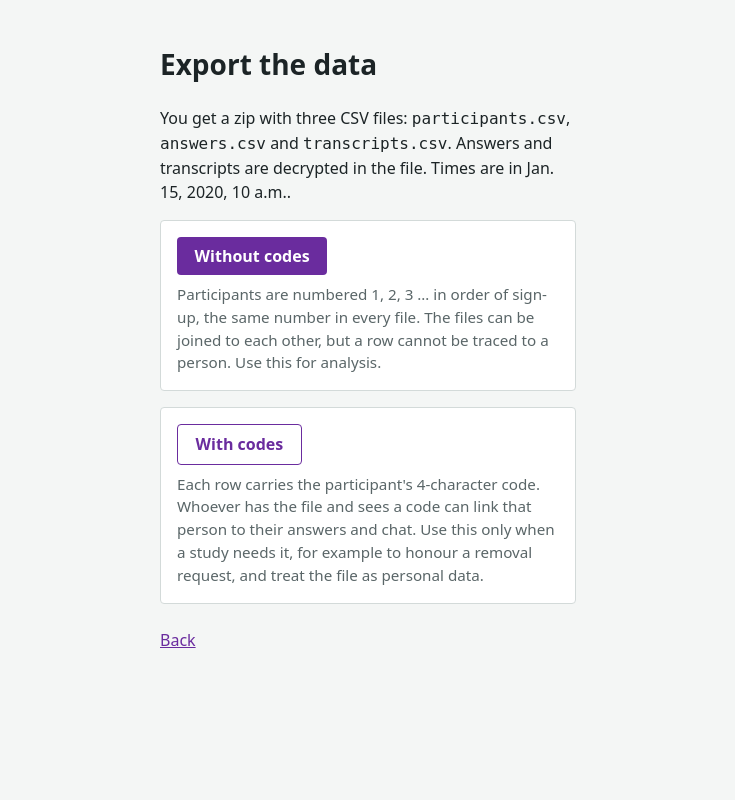
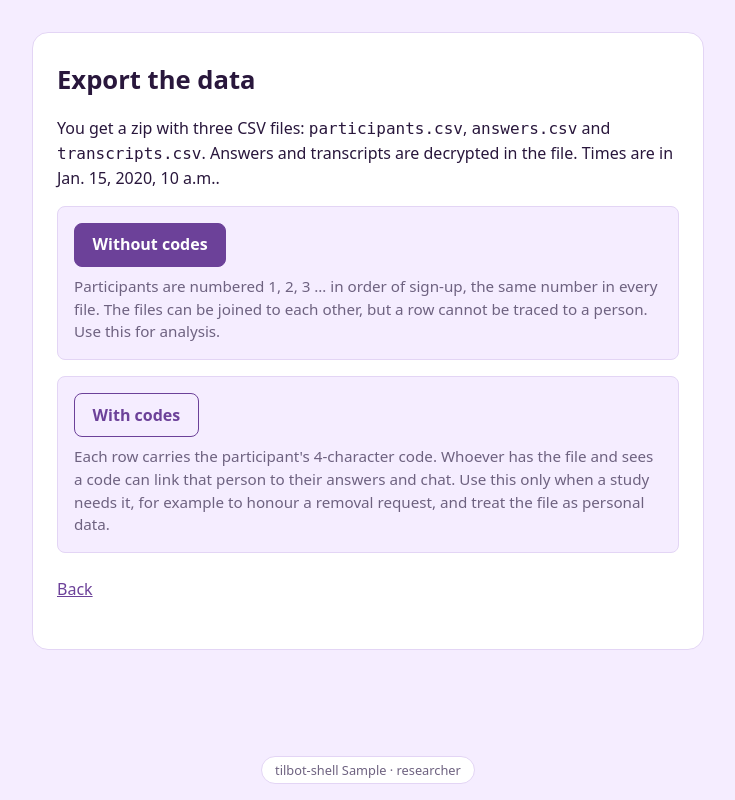
Before and after one commit to U01234567/tilbot-shell, a Django app: template shell/monitor/templates/monitor/export.html in a window 1280 px wide. Shown: the whole page, without its empty margins (272-1007 px from the left). Run offline with Django 4.2, Linux system fonts and the light colour scheme; the template is opened without the code that fills it: most values are stand-ins (such as "Sample title", 1, 10 or a date in 2020).

Commit message:
style: the shell's own look (light purple, tilbot-shell mark), for every device

```diff
--- a/project-example/theme/tokens.css
+++ b/project-example/theme/tokens.css
@@ -1,4 +1,6 @@
-/* The study's colours and font. Loaded after the shell's defaults, so these win. */
+/* The study's colours and font on the participant pages. Loaded after the shell's defaults
+   (shell/static/css/shell.css), so these win. Any token there can be set here:
+   --brand, --on-brand, --ink, --muted, --paper, --field, --line, --error, --radius, --font. */
 :root {
   --brand: #6a2c9e;
   --on-brand: #ffffff;
--- a/shell/bridge/templates/bridge/chat.html
+++ b/shell/bridge/templates/bridge/chat.html
@@ -1,12 +1,12 @@
 {% extends "base.html" %}
-{% block page_class %}chat{% endblock %}
+{% block page_class %}{% if bot_url %}chat{% else %}page{% endif %}{% endblock %}
 {% block content %}
   {% if bot_url %}
     <iframe src="{{ bot_url }}" title="{{ study.name }}"></iframe>
   {% else %}
     <p class="notice">No Tilbot project is linked yet. Put its id in project/project.toml and restart the shell (docs/operations.md).</p>
   {% endif %}
-  <form method="post" action="{% url 'sign_out' %}">
+  <form class="sign-out" method="post" action="{% url 'sign_out' %}">
     {% csrf_token %}
     <button type="submit" class="quiet">{{ study.texts.sign_out }}</button>
   </form>
--- a/shell/config/context_processors.py
+++ b/shell/config/context_processors.py
@@ -2,5 +2,5 @@ from django.conf import settings
 
 
 def study(request):
-    """Make the study settings available to every template as {{ study }}."""
-    return {"study": settings.STUDY}
+    """Give every template the study's settings, and what base.html needs for the shell's mark."""
+    return {"study": settings.STUDY, "shell_version": settings.SHELL_VERSION, "development": settings.DEBUG}
--- a/shell/config/settings.py
+++ b/shell/config/settings.py
@@ -11,6 +11,7 @@ from django.core.exceptions import ImproperlyConfigured
 
 from config.project import load_study
 
+SHELL_VERSION = "0.7.0"  # shown in the mark at the bottom of the shell's pages
 BASE_DIR = Path(__file__).resolve().parent.parent
 
 
--- /dev/null
+++ b/shell/monitor/templates/monitor/base.html
@@ -0,0 +1,6 @@
+{% extends "base.html" %}
+{# Researcher pages are the shell's own: English, the shell's look for every study, and always marked. #}
+{% block lang %}en{% endblock %}
+{% block theme %}{% endblock %}
+{% block body_class %}researcher{% endblock %}
+{% block mark %}<footer class="shell-mark">tilbot-shell {{ shell_version }} · researcher</footer>{% endblock %}
--- a/shell/monitor/templates/monitor/export.html
+++ b/shell/monitor/templates/monitor/export.html
@@ -1,4 +1,4 @@
-{% extends "base.html" %}
+{% extends "monitor/base.html" %}
 {% block title %}Export · {{ study.name }}{% endblock %}
 {% block content %}
   <h1>Export the data</h1>
--- a/shell/monitor/templates/monitor/overview.html
+++ b/shell/monitor/templates/monitor/overview.html
@@ -1,4 +1,4 @@
-{% extends "base.html" %}
+{% extends "monitor/base.html" %}
 {% block title %}Researcher · {{ study.name }}{% endblock %}
 {% block content %}
   <h1>{{ study.name }}</h1>
--- a/shell/static/css/shell.css
+++ b/shell/static/css/shell.css
@@ -1,33 +1,40 @@
-/* The shell's own look. Colours and fonts are tokens; /project/theme/tokens.css overrides them. */
+/* The shell's own look: close to Tilbot's (purple accent, rounded, clean), on a light purple background,
+   so a page that belongs to the shell is recognisable at a glance. Colours and fonts are tokens;
+   project/theme/tokens.css overrides them on the participant pages, never on the researcher pages. */
 :root {
-  --brand: #2b4fb8;
+  --brand: #6c4199;   /* Tilbot's accent */
   --on-brand: #ffffff;
-  --ink: #1c2426;
-  --muted: #5a6668;
-  --paper: #f4f6f5;
+  --ink: #29173c;     /* Tilbot's dark purple */
+  --muted: #6e6280;
+  --paper: #f5edff;   /* Tilbot's lightest purple: the background of every page that is ours */
   --field: #ffffff;
-  --line: #d3dad9;
-  --error: #a1241b;
+  --line: #e3d5f5;
+  --error: #b0263a;
+  --radius: 1rem;
   --font: system-ui, -apple-system, "Segoe UI", Roboto, sans-serif;
 }
 
 * { box-sizing: border-box; }
-body { margin: 0; background: var(--paper); color: var(--ink); font: 1rem/1.5 var(--font); }
+/* dvh: the height that stays visible on phones, whose address bar comes and goes */
+body { margin: 0; min-height: 100dvh; display: flex; flex-direction: column; background: var(--paper); color: var(--ink); font: 1rem/1.5 var(--font); }
 a { color: var(--brand); }
 
-.page { max-width: 28rem; margin: 0 auto; padding: 3rem 1rem; }
-h1 { font-size: 1.75rem; line-height: 1.2; margin: 0 0 1.5rem; }
+/* One white card in the middle; on a phone it fills the width, minus a margin. */
+.page { width: min(100% - 2rem, 30rem); margin: 2rem auto; padding: 2rem 1.5rem; background: var(--field); border: 1px solid var(--line); border-radius: var(--radius); }
+.researcher .page { width: min(100% - 2rem, 42rem); }
+h1 { font-size: 1.6rem; line-height: 1.2; margin: 0 0 1.25rem; }
 
 form { display: grid; gap: 1rem; margin-bottom: 1.5rem; }
-label { display: block; font-weight: 600; margin-bottom: .25rem; }
-input, select { width: 100%; padding: .6rem .7rem; font: inherit; border: 1px solid var(--line); border-radius: 4px; background: var(--field); }
+label { display: block; font-weight: 600; margin-bottom: .3rem; }
+/* 2.75rem: a comfortable touch target. 1rem text: phones don't zoom in on a field of at least 16px. */
+input, select { width: 100%; min-height: 2.75rem; padding: .55rem .75rem; font: inherit; color: inherit; border: 1px solid var(--line); border-radius: calc(var(--radius) / 2); background: var(--field); }
 input.code { font-size: 1.5rem; letter-spacing: .3em; font-weight: 700; }
 .hint { color: var(--muted); font-size: .9rem; margin: .4rem 0 0; }
-.notice { padding: .6rem .8rem; border-left: 3px solid var(--brand); background: var(--field); }
+.notice { padding: .6rem .8rem; border-left: 3px solid var(--brand); border-radius: 0 calc(var(--radius) / 2) calc(var(--radius) / 2) 0; background: var(--paper); }
 .errorlist { color: var(--error); list-style: none; padding: 0; margin: .25rem 0 0; }
 
-button, .button { display: inline-block; padding: .7rem 1.1rem; font: 600 1rem/1 var(--font); color: var(--on-brand); background: var(--brand); border: 0; border-radius: 4px; text-decoration: none; cursor: pointer; }
-.quiet { color: var(--brand); background: transparent; border: 1px solid var(--brand); }
+button, .button { display: inline-flex; align-items: center; min-height: 2.75rem; padding: .6rem 1.1rem; font: 600 1rem/1.2 var(--font); color: var(--on-brand); background: var(--brand); border: 1px solid var(--brand); border-radius: calc(var(--radius) / 2); text-decoration: none; cursor: pointer; }
+.quiet { color: var(--brand); background: transparent; }
 .actions { display: flex; flex-wrap: wrap; gap: .75rem; align-items: center; }
 .actions form { margin: 0; }
 :focus-visible { outline: 2px solid var(--brand); outline-offset: 2px; }
@@ -36,10 +43,14 @@ button, .button { display: inline-block; padding: .7rem 1.1rem; font: 600 1rem/1
 .facts { border-collapse: collapse; margin-bottom: 1.5rem; }
 .facts th { text-align: left; padding: .4rem 1.5rem .4rem 0; color: var(--muted); font-weight: 600; }
 .facts td { padding: .4rem 0; }
-.choice { display: grid; gap: .5rem; justify-items: start; padding: 1rem; border: 1px solid var(--line); border-radius: 4px; background: var(--field); }
+.choice { display: grid; gap: .5rem; justify-items: start; padding: 1rem; border: 1px solid var(--line); border-radius: calc(var(--radius) / 2); background: var(--paper); }
 .choice p { margin: 0; color: var(--muted); font-size: .95rem; }
 
+/* The mark at the bottom that says: this page is the shell's (base.html decides where it shows). */
+.shell-mark { margin: auto auto 1rem; padding: .2rem .8rem; font-size: .8rem; color: var(--muted); background: var(--field); border: 1px solid var(--line); border-radius: 999px; }
+
 /* The chat page: Tilbot fills the screen, with a small sign-out button below. */
-.chat { height: 100vh; display: grid; grid-template-rows: 1fr auto; }
+.chat { flex: 1; min-height: 0; display: grid; grid-template-rows: 1fr auto; }
 .chat iframe { width: 100%; height: 100%; border: 0; }
-.chat form { margin: 0; padding: .5rem 1rem; justify-items: end; }
+.sign-out { margin: 0; justify-items: end; }
+.chat .sign-out { padding: .5rem 1rem; }
--- a/shell/templates/base.html
+++ b/shell/templates/base.html
@@ -1,15 +1,17 @@
 {% load static %}<!doctype html>
-<html lang="{{ study.language }}">
+<html lang="{% block lang %}{{ study.language }}{% endblock %}">
 <head>
   <meta charset="utf-8">
   <meta name="viewport" content="width=device-width, initial-scale=1">
   <title>{% block title %}{{ study.name }}{% endblock %}</title>
   <link rel="stylesheet" href="{% static 'css/shell.css' %}">
-  <link rel="stylesheet" href="{% static 'theme/tokens.css' %}">
+  {% block theme %}<link rel="stylesheet" href="{% static 'theme/tokens.css' %}">{% endblock %}
 </head>
-<body>
+<body class="{% block body_class %}{% endblock %}">
   <main class="{% block page_class %}page{% endblock %}">
     {% block content %}{% endblock %}
   </main>
+  {# Participants of a real study never see the software's name; while developing, every page of ours says so. #}
+  {% block mark %}{% if development %}<footer class="shell-mark">tilbot-shell {{ shell_version }} · development</footer>{% endif %}{% endblock %}
 </body>
 </html>
```
Also changed, not shown: docs/architecture.md (+1 -0 lines), shell/monitor/templates/monitor/login.html (+10 -2 lines), project-example/README.md.
